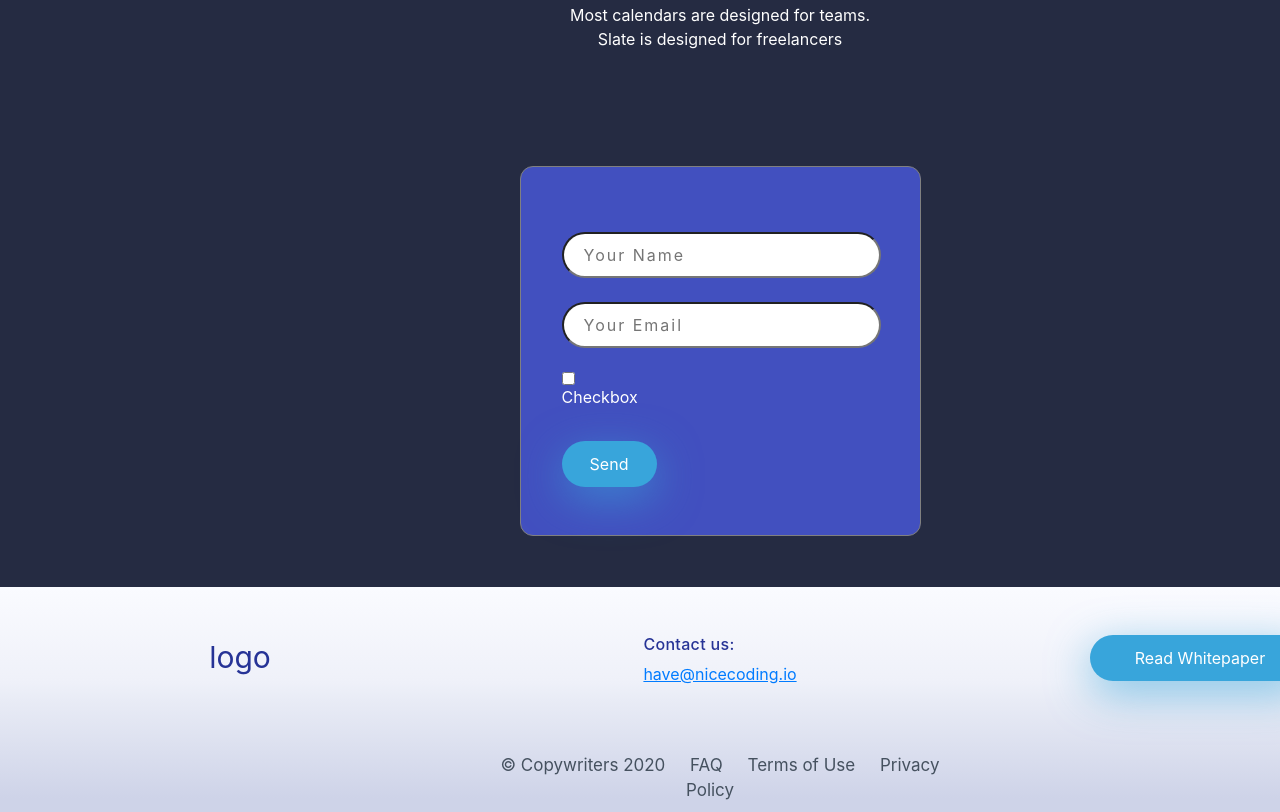
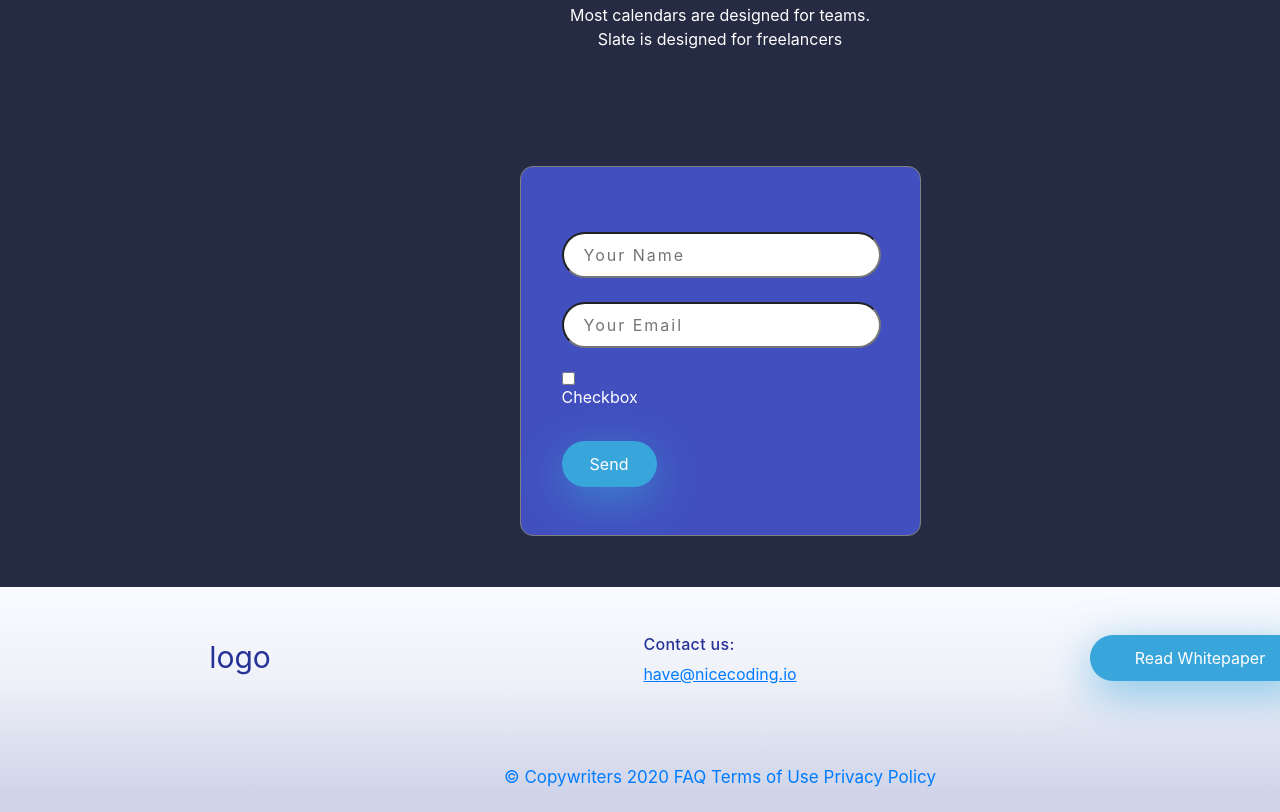
Before and after one commit to KonradGmur/Sample-website, a website built with webpack: page src/index.html in a window 1280 px wide. Shown: the part 1597-2409 px from the top of the page. Built offline with nearby package versions, Linux system fonts and the light colour scheme.

Commit message:
update _nase.scss

```diff
--- a/src/scss/base/_base.scss
+++ b/src/scss/base/_base.scss
@@ -330,7 +330,7 @@ h2 {
   font-size: 17px;
 }
 
-.footer a {
-  margin-right: 20px;
-  color: #45515f;
-}
+// .footer a {
+//   margin-right: 20px;
+//   color: #45515f;
+// }
```
